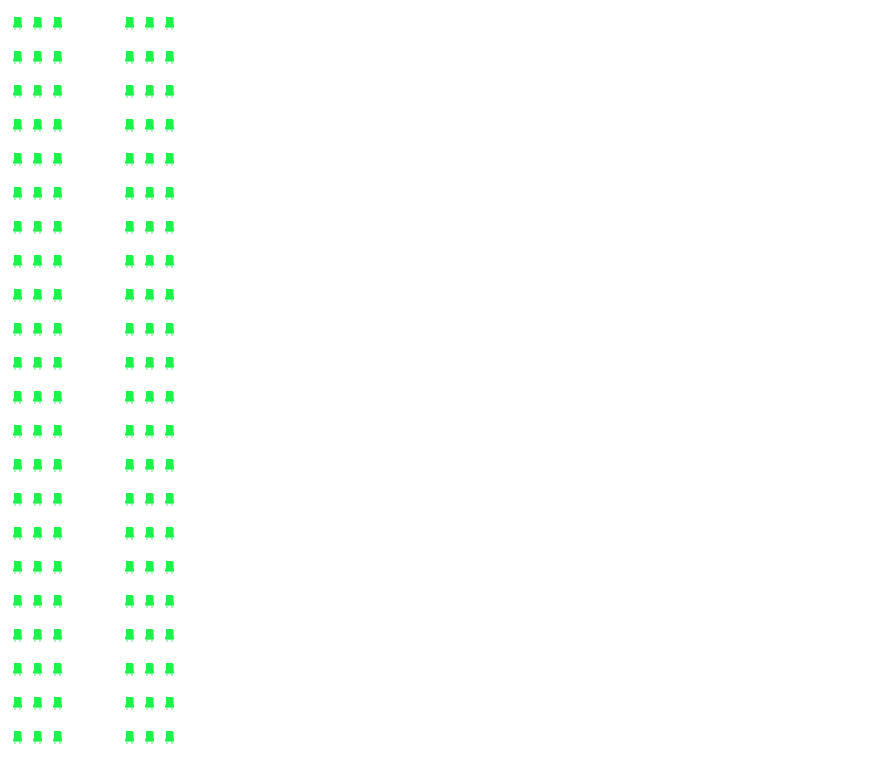
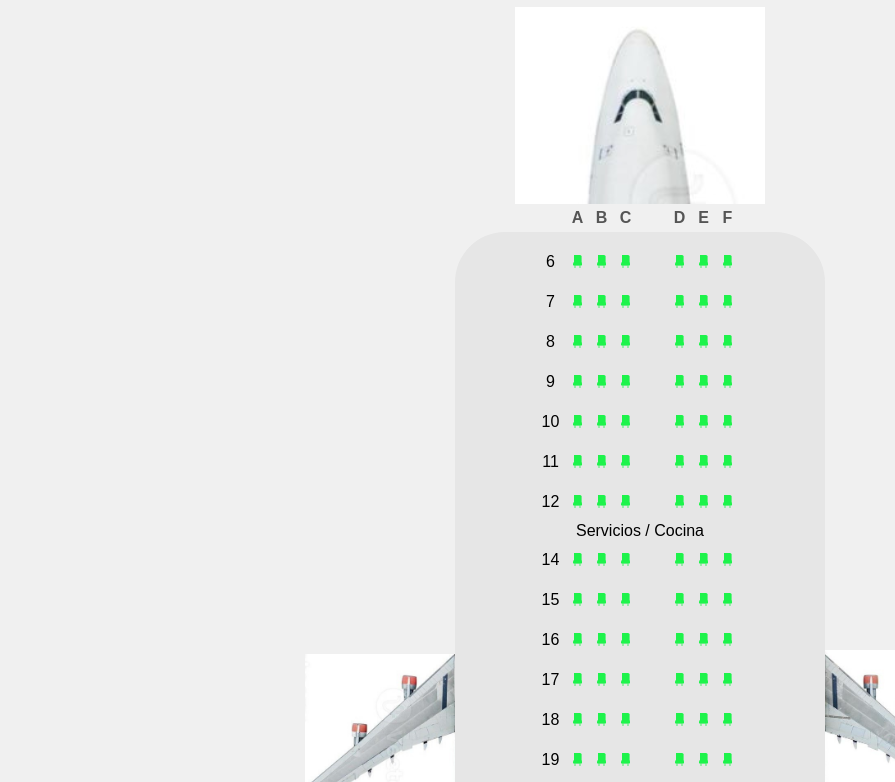
Before and after one commit to Alexmf93/eventosYDom, a plain HTML site: page index.html in a window 1280 px wide. Shown: the part 101-883 px from the top of the page, without its empty margins (0-895 px from the left). Drawn offline with Linux system fonts and the light colour scheme.

Commit message:
Terminado

```diff
--- /dev/null
+++ b/css/estilos.css
@@ -0,0 +1,148 @@
+body {
+    font-family: Arial, sans-serif;
+    display: flex;
+    flex-direction: column;
+    align-items: center;
+    background-color: #f0f0f0;
+    padding: 20px;
+}
+
+.avion-container {
+    position: relative;
+    max-width: 100%;
+    overflow-x: auto;
+}
+
+/* Contenedor principal del avión: apila cabina, cuerpo y cola verticalmente */
+.avion-wrapper {
+    display: flex;
+    flex-direction: column;
+    align-items: center;
+    position: relative;
+}
+
+/* Cabina y Cola: centradas y con margen negativo para "unirlas" al cuerpo */
+.cabina, .cola {
+    text-align: center;
+    z-index: 10;
+}
+
+.cabina {
+    margin-bottom: 5px;
+}
+
+.cola {
+    margin-top: 5px;
+}
+
+/* CUERPO HORIZONTAL: alinea las alas y los asientos en una fila */
+.cuerpo-avion-horizontal {
+    display: flex;
+    align-items: center;
+    justify-content: center;
+    position: relative;
+    z-index: 5;
+}
+
+/* Contenedor de los asientos: el fuselaje */
+.asientos-container {
+    background-color: #e6e6e6;
+    padding: 10px;
+    border-radius: 50px;
+    min-width: 300px;
+    z-index: 10;
+}
+
+/* Imágenes de las partes del avión: controlamos su tamaño */
+.avion-img {
+    width: 150px;
+    height: auto;
+    display: block;
+}
+
+/* Estilos para los asientos */
+.asientos {
+    display: flex;
+    flex-direction: column;
+    align-items: center;
+}
+
+.fila-asientos {
+    display: flex;
+    align-items: center;
+    justify-content: center;
+    margin: 5px 0;
+}
+
+.pasillo {
+    width: 30px;
+    height: 30px;
+}
+
+img.asiento {
+    width: 20px;
+    height: 30px;
+    cursor: pointer;
+    margin: 0 2px;
+}
+
+/* Estilos para la leyenda */
+.leyenda {
+    display: flex;
+    justify-content: center;
+    margin-top: 20px;
+    gap: 20px;
+}
+
+.leyenda-item {
+    display: flex;
+    align-items: center;
+    gap: 5px;
+}
+
+.leyenda-img {
+    width: 20px;
+    height: 30px;
+}
+
+/* --- ESTILOS PARA LA CABECERA DE LETRAS (AÑADIR AL FINAL) --- */
+
+.cabecera-asientos {
+    display: flex;
+    align-items: center;
+    justify-content: center;
+    margin-bottom: 5px; /* Espacio entre las letras y los asientos */
+    padding-left: 25px; /* Importante: Alinea las letras con las columnas de asientos */
+}
+
+.grupo-letras {
+    display: flex;
+}
+
+.letra-asiento {
+    width: 24px; /* Ancho del asiento (20px) + sus márgenes (2px a cada lado) */
+    text-align: center;
+    font-weight: bold;
+    color: #555;
+}
+
+.pasillo-cabecera {
+    width: 30px; /* Mismo ancho que el pasillo de los asientos */
+}
+
+/* --- ESTILOS RESPONSIVOS PARA PANTALLAS GRANDES --- */
+
+/* Cuando la pantalla tenga 768px o más de ancho... */
+@media (min-width: 768px) {
+
+    /* ...hacemos más grandes las imágenes de la cabina y la cola */
+    .cabina .avion-img,
+    .cola .avion-img {
+        width: 250px; /* Puedes cambiar este valor al tamaño que quieras */
+    }
+
+    /* Opcional: También podemos hacer el contenedor de asientos un poco más grande */
+    .asientos-container {
+        min-width: 350px;
+    }
+}
--- a/index.html
+++ b/index.html
@@ -4,13 +4,77 @@
     <meta charset="UTF-8">
     <meta name="viewport" content="width=device-width, initial-scale=1.0">
     <title>Tema 4</title>
+    <!-- Enlace a la hoja de estilos dentro de la carpeta css -->
+    <link rel="stylesheet" href="css/estilos.css">
 </head>
 <body>
-    <div class="asientos" id="asientos">
-    <div id="asientos" style="text-align: center;"></div>
+    <h1>Mapa de Asientos de Avión</h1>
 
+    <div class="avion-container">
+        <div class="avion-wrapper">
+            <!-- Cabina del avión -->
+            <div class="cabina">
+                <img src="img/cabezaAvion.jpg" alt="Cabina del avión" class="avion-img">
+            </div>
 
+            <!-- Cabecera con las letras de los asientos -->
+            <div class="cabecera-asientos">
+                <div class="grupo-letras">
+                    <div class="letra-asiento">A</div>
+                    <div class="letra-asiento">B</div>
+                    <div class="letra-asiento">C</div>
+                </div>
+                <div class="pasillo-cabecera"></div>
+                <div class="grupo-letras">
+                    <div class="letra-asiento">D</div>
+                    <div class="letra-asiento">E</div>
+                    <div class="letra-asiento">F</div>
+                </div>
+            </div>
+
+            <!-- CUERPO HORIZONTAL DEL AVIÓN -->
+            <div class="cuerpo-avion-horizontal">
+                <!-- Ala izquierda -->
+                <div class="ala-izquierda">
+                    <img src="img/alaIzquierda.jpg" alt="Ala izquierda del avión" class="avion-img">
+                </div>
+
+                <!-- Contenedor de asientos (EL CENTRO) -->
+                <div class="asientos-container">
+                    <!-- Este es el div donde se generarán los asientos con JavaScript -->
+                    <div id="asientos" class="asientos"></div>
+                </div>
+
+                <!-- Ala derecha -->
+                <div class="ala-derecha">
+                    <img src="img/alaDerecha.jpg" alt="Ala derecha del avión" class="avion-img">
+                </div>
+            </div>
+
+            <!-- Cola del avión -->
+            <div class="cola">
+                <img src="img/colaAvion.jpg" alt="Cola del avión" class="avion-img">
+            </div>
+        </div>
     </div>
+
+    <!-- Leyenda -->
+    <div class="leyenda">
+        <div class="leyenda-item">
+            <img src="img/asientoVerde.svg" alt="Asiento disponible" class="leyenda-img">
+            <span>Disponible</span>
+        </div>
+        <div class="leyenda-item">
+            <img src="img/asientoAmarillo.svg" alt="Asiento seleccionado" class="leyenda-img">
+            <span>Seleccionado</span>
+        </div>
+        <div class="leyenda-item">
+            <img src="img/asientoRojo.svg" alt="Asiento ocupado" class="leyenda-img">
+            <span>Ocupado</span>
+        </div>
+    </div>
+
+    <!-- Enlace al script dentro de la carpeta js, al final del body -->
     <script src="js/funciones.js"></script>
 </body>
 </html>
--- a/js/funciones.js
+++ b/js/funciones.js
@@ -1,38 +1,72 @@
-console.log ('Listado de asientos de avión')
+console.log('Listado de asientos de avión');
 
-let asientos = document.getElementById('asientos')
+let asientos = document.getElementById('asientos');
+const letraAsiento = ['a', 'b', 'c', 'z', 'd', 'e', 'f'];
 
-const letraAsiento = ['a', 'b', 'c', 'z', 'd', 'e', 'f']
+// Crear filas de asientos
+for (let fila = 6; fila <= 30; fila++) {
 
+    // --- NUEVO: Si la fila es la 13, la omitimos y pasamos a la siguiente ---
+    if (fila === 13) {
+        continue; // Salta toda la iteración actual y va a la fila 14
+    }
 
-for(let fila = 6; fila <= 30; fila++){
+    const filaDiv = document.createElement('div');
+    filaDiv.className = 'fila-asientos';
 
-    for(const letra of letraAsiento){
-        if(letra === 'z'){
-            asientos.innerHTML+='&nbsp;&nbsp;&nbsp;&nbsp;&nbsp;&nbsp;&nbsp;&nbsp;&nbsp;&nbsp;&nbsp;&nbsp;&nbsp;'
-        }else{
+    // Añadir número de fila
+    const numeroFila = document.createElement('div');
+    numeroFila.style.width = '20px';
+    numeroFila.style.textAlign = 'center';
+    numeroFila.style.marginRight = '5px';
+    numeroFila.textContent = fila;
+    filaDiv.appendChild(numeroFila);
+
+    // Crear asientos
+    for (const letra of letraAsiento) {
+        if (letra === 'z') {
+            // Pasillo
+            const pasillo = document.createElement('div');
+            pasillo.className = 'pasillo';
+            filaDiv.appendChild(pasillo);
+        } else {
             const id = `${fila}${letra}`;
-            asientos.innerHTML+= `<img src="asientoVerde.svg"  alt="asiento data-id='${id}'" data-estado='verde'  style="width:20px; height:30px; cursor: pointer;">`
+            const asiento = document.createElement('img');
+            asiento.src = 'img/asientoVerde.svg';
+            asiento.alt = `asiento ${id}`;
+            asiento.className = 'asiento';
+            asiento.dataset.id = id;
+            asiento.dataset.estado = 'verde';
+            filaDiv.appendChild(asiento);
         }
     }
-    asientos.innerHTML+='</br>'
+
+    asientos.appendChild(filaDiv);
+
+    // --- NUEVO: Después de la fila 12, añadimos un separador visual ---
+    if (fila === 12) {
+        const separador = document.createElement('div');
+        separador.className = 'separador-servicios';
+        separador.textContent = 'Servicios / Cocina'; // Texto opcional para el separador
+        asientos.appendChild(separador);
     }
+}
+
+// Manejar clics en los asientos
 asientos.addEventListener('click', (e) => {
     const asiento = e.target;
-  if (asiento.tagName !== 'IMG') return;
+    if (!asiento.classList.contains('asiento')) return;
 
-  // Estado actual del asiento (verde, rojo o amarillo)
     const estadoActual = asiento.dataset.estado;
 
-  // Cambiamos al siguiente color (puedes ajustar el orden a tu gusto)
     if (estadoActual === 'verde') {
-    asiento.src = 'asientoAmarillo.svg';
+        asiento.src = 'img/asientoAmarillo.svg';
         asiento.dataset.estado = 'amarillo';
     } else if (estadoActual === 'amarillo') {
-    asiento.src = 'asientoRojo.svg';
+        asiento.src = 'img/asientoRojo.svg';
         asiento.dataset.estado = 'rojo';
     } else {
-    asiento.src = 'asientoVerde.svg';
+        asiento.src = 'img/asientoVerde.svg';
         asiento.dataset.estado = 'verde';
     }
 
```
Also changed, not shown: img/alaDerecha.jpg (added), img/alaIzquierda.jpg (added), img/asientoAmarillo.svg (renamed from asientoAmarillo.svg), img/asientoRojo.svg (renamed from asientoRojo.svg), img/asientoVerde.svg (renamed from asientoVerde.svg), img/cabezaAvion.jpg (added), img/colaAvion.jpg (added), 1 other file. Lines whose indentation alone changed are shown as unchanged.
